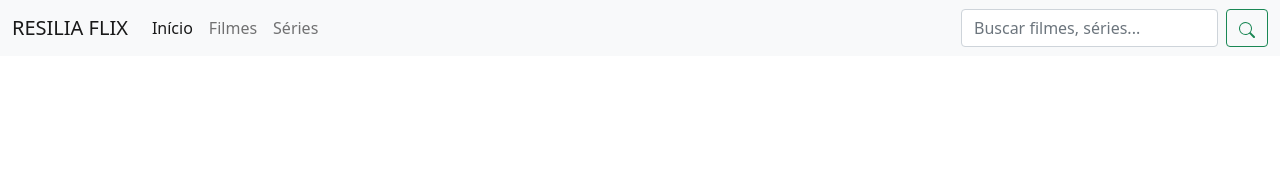
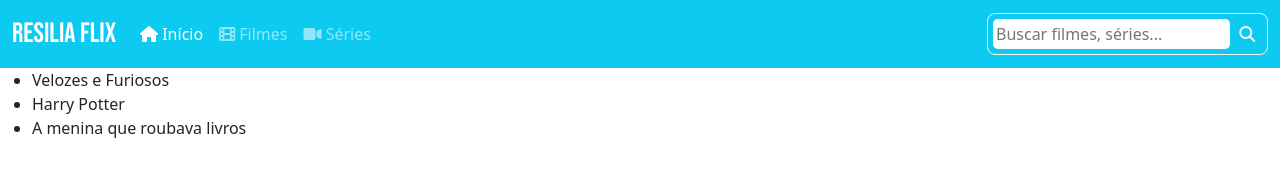
Before and after one commit to Rodrigo-Abreuu/Resilia-Flix, a plain HTML site: page pagina_inicial/index.html in a window 1280 px wide. Drawn offline with nearby package versions, Linux system fonts and the light colour scheme.

Commit message:
Alterações estéticas na pagina incial, incluindo ícones e campo de busca editado.

```diff
--- a/pagina_inicial/estilo.css
+++ b/pagina_inicial/estilo.css
@@ -0,0 +1,43 @@
+.navbar-brand{
+    font-family: 'Bebas Neue';
+    font-size: 175%;
+}
+header {
+    display: flex;
+    align-items: center;
+    justify-content: space-between;
+    padding: 1em;
+}
+
+form {
+    border: 1px solid whitesmoke;
+    border-radius: 0.5em;
+    padding: 0.3em;
+
+}
+
+form input {
+    font-size: 1em;
+    border-radius: 0.3em;
+    border: none;
+    padding: 0.2em;
+    background-color: white;
+}
+
+
+form button {
+    cursor: pointer;
+    background: none;
+    color: whitesmoke;
+    font-size: 1em;
+    border-radius: 0.3em;
+    border: none;
+    padding: 0.2em;
+    width: 30px;
+    margin-left: 2px;
+}
+
+form button:hover {
+    background-color: white;
+    color: #0dcaf0;
+}
--- a/pagina_inicial/index.html
+++ b/pagina_inicial/index.html
@@ -1,5 +1,5 @@
 <!DOCTYPE html>
-<html lang="en">
+<html lang="pt-br">
 <head>
     <meta charset="UTF-8">
     <meta http-equiv="X-UA-Compatible" content="IE=edge">
@@ -7,11 +7,17 @@
     <link rel="stylesheet" href="https://cdn.jsdelivr.net/npm/bootstrap@5.1.3/dist/css/bootstrap.min.css" integrity="sha384-1BmE4kWBq78iYhFldvKuhfTAU6auU8tT94WrHftjDbrCEXSU1oBoqyl2QvZ6jIW3" crossorigin="anonymous">
     <script src="https://cdn.jsdelivr.net/npm/bootstrap@5.1.3/dist/js/bootstrap.min.js" integrity="sha384-QJHtvGhmr9XOIpI6YVutG+2QOK9T+ZnN4kzFN1RtK3zEFEIsxhlmWl5/YESvpZ13" crossorigin="anonymous"></script>
     <link rel="stylesheet" href="estilo.css">
+    <link rel="shortcut icon" href="../static/imagens/logo.jpeg" type="image/x-icon">
+    <link rel="preconnect" href="https://fonts.googleapis.com">
+    <link rel="preconnect" href="https://fonts.gstatic.com" crossorigin>
+    <link href="https://fonts.googleapis.com/css2?family=Bebas+Neue&display=swap" rel="stylesheet">
+    <script src="https://kit.fontawesome.com/52adec9b83.js" crossorigin="anonymous"></script>
+
     <title>Resilia Flix</title>
 
 </head>
 <body>
-    <nav class="navbar navbar-expand-lg navbar-light bg-light">
+    <nav class="navbar navbar-expand-lg navbar-dark bg-info">
         <div class="container-fluid">
           <button class="navbar-toggler" type="button" data-bs-toggle="collapse" data-bs-target="#navbarTogglerDemo01" aria-controls="navbarTogglerDemo01" aria-expanded="false" aria-label="Toggle navigation">
             <span class="navbar-toggler-icon"></span>
@@ -20,23 +26,26 @@
             <a class="navbar-brand" href="#">RESILIA FLIX</a>
             <ul class="navbar-nav me-auto mb-2 mb-lg-0">
               <li class="nav-item">
-                <a class="nav-link active" aria-current="page" href="#">Início</a>
+                <a class="nav-link active" aria-current="page" href="#"><i class="fas fa-home"></i> Início </a>
               </li>
               <li class="nav-item">
-                <a class="nav-link" href="#">Filmes</a>
+                <a class="nav-link" href="#"><i class="fas fa-film"></i> Filmes </a>
               </li>
               <li class="nav-item">
-                <a class="nav-link" href="#">Séries</a>
+                <a class="nav-link" href="#"><i class="fas fa-video"></i> Séries </a>
               </li>
             </ul>
             <form class="d-flex">
-              <input class="form-control me-2" type="search" placeholder="Buscar filmes, séries...">
-              <button class="btn btn-outline-success" type="submit"><svg xmlns="http://www.w3.org/2000/svg" width="16" height="16" fill="currentColor" class="bi bi-search" viewBox="0 0 16 16">
-                <path d="M11.742 10.344a6.5 6.5 0 1 0-1.397 1.398h-.001c.03.04.062.078.098.115l3.85 3.85a1 1 0 0 0 1.415-1.414l-3.85-3.85a1.007 1.007 0 0 0-.115-.1zM12 6.5a5.5 5.5 0 1 1-11 0 5.5 5.5 0 0 1 11 0z"/>
-                </svg></button>
+              <input type="text" name="search" id="search" placeholder="Buscar filmes, séries..." required>
+              <button type="submit"><i class="fas fa-search"></i></button>
             </form>
           </div>
         </div>
       </nav>
+      <ul>
+        <li>Velozes e Furiosos</li>
+        <li>Harry Potter</li>
+        <li>A menina que roubava livros</li>
+      </ul>
 </body>
 </html>
```
